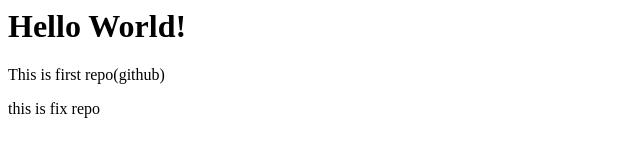
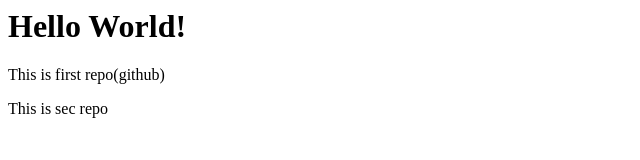
Before and after one commit to NIMRA345/gihubrepo, a plain HTML site: page index.html in a window 1280 px wide. Shown: the full height of the page, 0-640 px from the left. Drawn offline with Linux system fonts and the light colour scheme.

Commit message:
Update index.html

```diff
--- a/index.html
+++ b/index.html
@@ -1,3 +1,3 @@
 <h1>Hello World!</h1>
 <p>This is first repo(github)</p>
-<P>this is fix repo</P>
+<P>This is sec repo</p>
```
